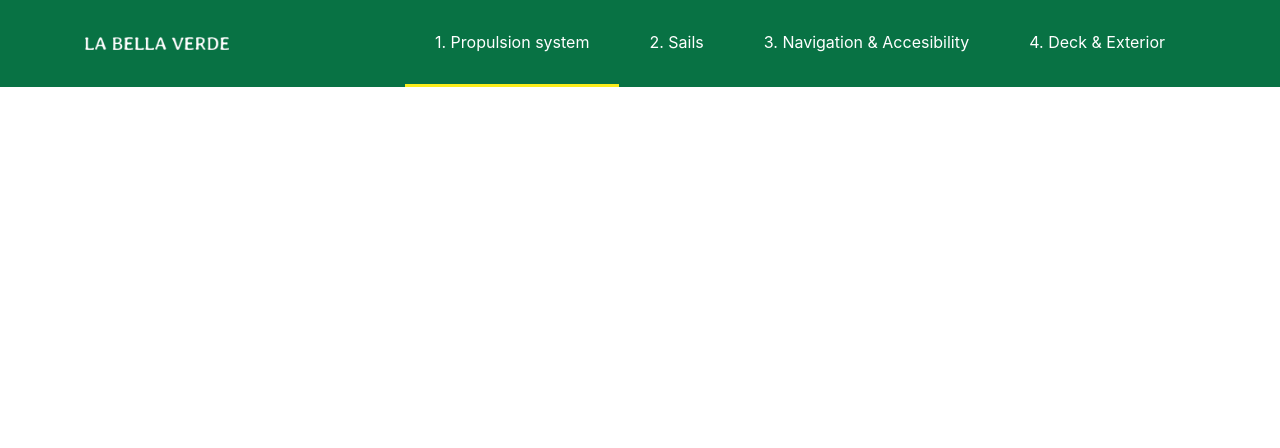
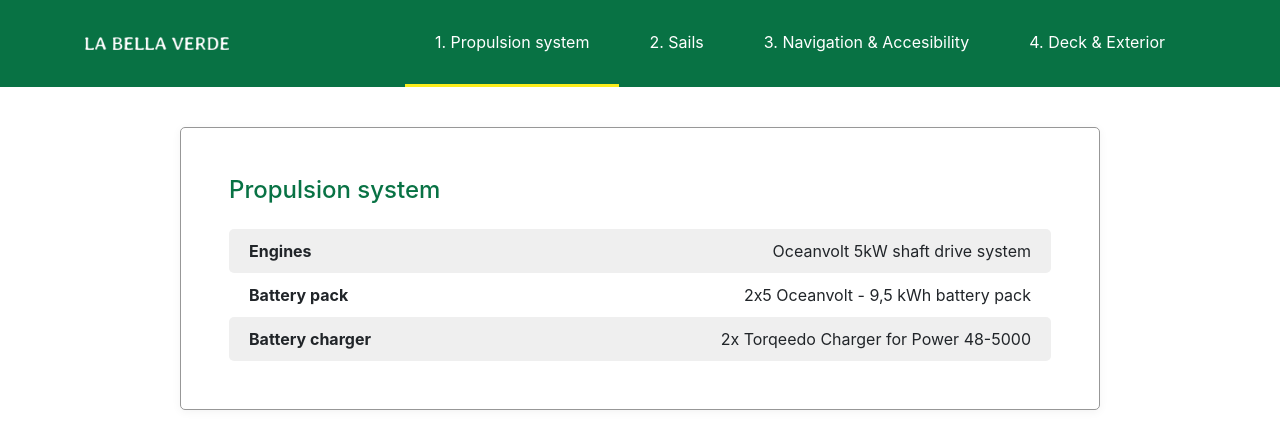
Before and after one commit to Robbertvermeulen/lbv-configurator, a React (Create React App) app: page /overview in a window 1280 px wide. Shown: the top 448 px of the page. Built offline with nearby package versions, Linux system fonts and the light colour scheme.

Commit message:
Setup overview page

```diff
--- a/src/App.js
+++ b/src/App.js
@@ -1,6 +1,7 @@
 import Header from "./components/Header";
 import { BrowserRouter as Router, Switch, Route } from "react-router-dom";
 import HomePage from "./pages/HomePage";
+import OverviewPage from "./pages/OverviewPage";
 
 const App = () => {
   return (
@@ -12,6 +13,9 @@ const App = () => {
             <Route exact path="/">
               <HomePage></HomePage>
             </Route>
+            <Route exact path="/overview">
+              <OverviewPage></OverviewPage>
+            </Route>
           </Switch>
         </main>
       </div>
--- a/src/components/Header/index.js
+++ b/src/components/Header/index.js
@@ -12,9 +12,9 @@ const Header = () => {
       <Container>
         <Row>
           <Col lg="3">
-            <div className="app-header__logo">
+            <Link to="/" className="app-header__logo">
               <img src={logo} width="100%" />
-            </div>
+            </Link>
           </Col>
           <Col lg="9">
             <nav className="app-header__nav">
--- a/src/index.css
+++ b/src/index.css
@@ -26,3 +26,47 @@ select.form-control {
   position: sticky;
   top: 1.25em;
 }
+
+.drop-shadow {
+  -moz-box-shadow: 0 2px 10px rgba(0, 0, 0, 0.05);
+  -webkit-box-shadow: 0 2px 10px rgba(0, 0, 0, 0.05);
+  box-shadow: 0 2px 10px rgba(0, 0, 0, 0.05);
+}
+
+.round-borders {
+  -moz-border-radius: 5px;
+  -webkit-border-radius: 5px;
+  border-radius: 5px;
+}
+
+.bordered {
+  border: 1px solid #979797;
+}
+
+.text-green {
+  color: #087244;
+}
+
+.c-table__row {
+  display: flex;
+  justify-content: space-between;
+  -moz-border-radius: 5px;
+  -webkit-border-radius: 5px;
+  border-radius: 5px;
+}
+
+.c-table .c-table__row:nth-child(odd) {
+  background-color: #efefef;
+}
+
+.c-table__col {
+  padding: 0.625em 1.25em;
+}
+
+.c-table__col {
+  text-align: right;
+}
+
+.c-table__col--head {
+  text-align: left;
+}
--- a/src/pages/HomePage/index.js
+++ b/src/pages/HomePage/index.js
@@ -1,4 +1,5 @@
 import React from "react";
+import { Link } from "react-router-dom";
 import CollapseBox from "../../components/CollapseBox";
 import Choice from "../../components/Choice";
 import PrimaryButton from "../../components/PrimaryButton";
@@ -88,9 +89,11 @@ const HomePage = () => {
                   </div>
                 </Layout.Header>
                 <Layout.Body className="pt-0">
-                  <Button variant="outline-light" block>
-                    Overview configuration &raquo;
-                  </Button>
+                  <Link to="/overview">
+                    <Button variant="outline-light" block>
+                      Overview configuration &raquo;
+                    </Button>
+                  </Link>
                 </Layout.Body>
                 <Layout.Footer>
                   <div className="d-flex justify-content-between">
--- /dev/null
+++ b/src/pages/OverviewPage/index.js
@@ -0,0 +1,45 @@
+import React from "react";
+import Container from "react-bootstrap/Container";
+import Row from "react-bootstrap/Row";
+import Col from "react-bootstrap/Col";
+import Layout from "../../components/Layout";
+
+const OverviewPage = () => {
+  return (
+    <Container>
+      <Row>
+        <Col lg={{ span: 10, offset: 1 }}>
+          <div className="p-5 round-borders bordered drop-shadow">
+            <h3 className="h4 mb-4 text-green">Propulsion system</h3>
+            <table width="100%" className="c-table">
+              <tr className="c-table__row">
+                <th className="c-table__col c-table__col--head">Engines</th>
+                <td className="c-table__col">
+                  Oceanvolt 5kW shaft drive system
+                </td>
+              </tr>
+              <tr className="c-table__row">
+                <th className="c-table__col c-table__col--head">
+                  Battery pack
+                </th>
+                <td className="c-table__col">
+                  2x5 Oceanvolt - 9,5 kWh battery pack
+                </td>
+              </tr>
+              <tr className="c-table__row">
+                <th className="c-table__col c-table__col--head">
+                  Battery charger
+                </th>
+                <td className="c-table__col">
+                  2x Torqeedo Charger for Power 48-5000
+                </td>
+              </tr>
+            </table>
+          </div>
+        </Col>
+      </Row>
+    </Container>
+  );
+};
+
+export default OverviewPage;
```
Also changed, not shown: 1 other file (tests, documents, lock files or other folders).
